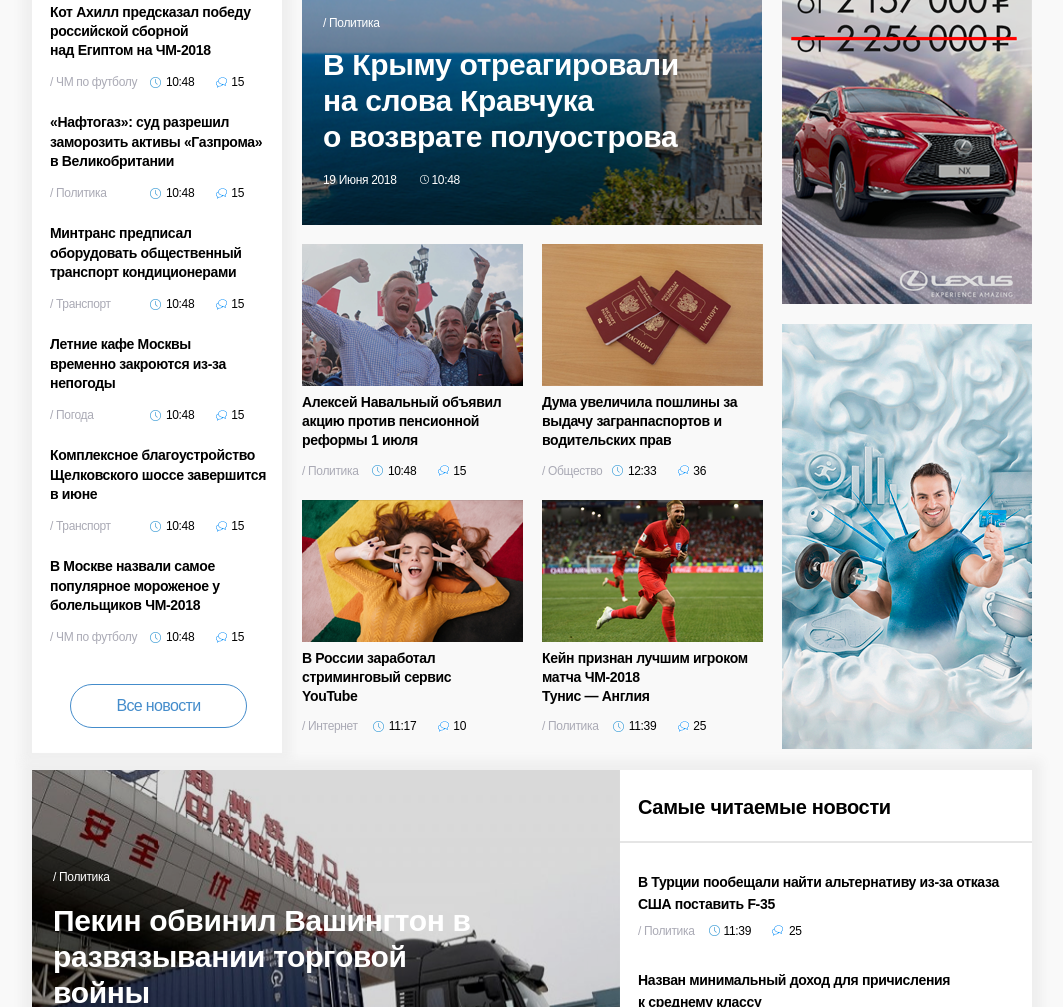
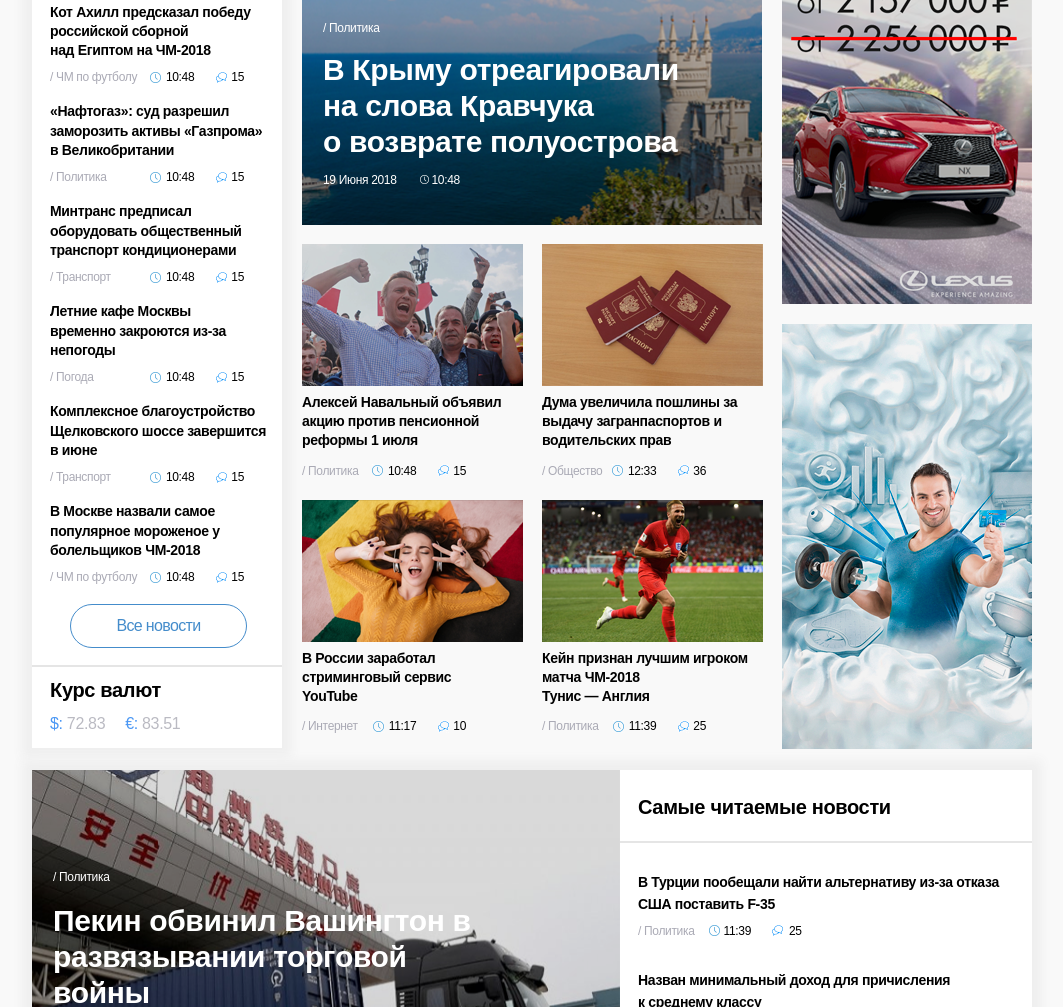
Before and after one commit to Vollllodya/News-Agency, a plain HTML site: page index.html in a window 1280 px wide. Shown: the part 342-1349 px from the top of the page, without its empty margins (108-1171 px from the left). Drawn offline with Linux system fonts and the light colour scheme; no server answers.

Commit message:
New features

```diff
--- a/css/main.css
+++ b/css/main.css
@@ -18,8 +18,8 @@ h2 {
 }
 
 h3 {
-    margin-top: 24px;
-    margin-bottom: 15px;
+    margin-top: 18px;
+    margin-bottom: 10px;
     font-size: 14px;
     font-family: Arial, Helvetica, sans-serif;
     line-height: 1.38;
@@ -43,7 +43,7 @@ aside img:first-of-type {
     background-color: white;
     width: 250px;
     box-shadow: 0 0 10px 10px #efefef;
-    padding-bottom: 25px;
+    padding-bottom: 15px;
     float: left;
     padding-right: 0;
 }
@@ -61,7 +61,7 @@ aside img:first-of-type {
     display: block;
     width: 175px;
     text-align: center;
-    margin: 40px 36px 0 38px;
+    margin: 20px 36px 17px 38px;
     font-style: 14px;
     letter-spacing: -0.65px;
 }
@@ -174,6 +174,32 @@ aside img:first-of-type {
     padding-right: 38px;
 }
 
+.exchange-wraper {
+    border-top: 2px solid #e5e5e5;
+}
+
+.exchange-wraper h3 {
+    font-size: 20px;
+    margin-bottom: 10px;
+    margin-left: 18px;
+    margin-top: 10px;
+}
+
+.exchange-USD {
+    float: left;
+    margin: 0 20px 0 18px;
+    color: #babac2;
+}
+
+.exchange-USD span, .exchange-EUR span {
+    color: #4a97f4;
+}
+
+.exchange-EUR {
+    margin-right: 40px;
+    color: #babac2;
+}
+
 .news-center>a {
     color: #aaaab5;
     text-decoration: none;
--- a/index.html
+++ b/index.html
@@ -6,6 +6,7 @@
         <link rel="stylesheet" href="css/main.css">
         <link rel="stylesheet" href="css/footer.css">
         <title>Новостное агенство</title>
+        <script type="module" src="./js/main.js"></script>
     </head>
 
     <body>
@@ -129,6 +130,16 @@
                         </li>
                     </ul>
                     <a href="#">Все новости</a>
+
+                    <article class="exchange-wraper">
+                        <h3>Курс валют</h3>
+                        <p class="exchange-USD">
+                            <span>&#36;: </span>72.83
+                        </p>
+                        <p class="exchange-EUR">
+                            <span>&#8364;: </span>83.51
+                        </p>
+                    </article>
                 </section>
 
                 <section class="center-colomn">
--- /dev/null
+++ b/js/keys.js
@@ -0,0 +1,4 @@
+export default {
+    accessKey: "1df8be3667ff9256fdb8dfe383395a37",
+    currencies: "USD,RUB"
+}
--- /dev/null
+++ b/js/main.js
@@ -0,0 +1,28 @@
+import keys from './keys.js'
+
+const url = `http://data.fixer.io/api/latest?access_key=${keys.accessKey}&symbols=${keys.currencies}`
+
+const renderExchange = (data) => {
+    const usdContainer = document.querySelector('.exchange-USD');
+    const eurContainer = document.querySelector('.exchange-EUR');
+
+    eurContainer.innerHTML = `<span>&#8364;: </span>${data.rates.RUB.toFixed(2)}`
+    usdContainer.innerHTML = `<span>&#36;: </span>${(data.rates.RUB / data.rates.USD).toFixed(2)}`
+}
+
+document.addEventListener(`DOMContentLoaded`, async function getExchange(){
+    try {
+        const respons = await fetch(url);
+        if (respons.status !== 200){
+            console.error(respons.status + ': ' + respons.statusText);
+            setTimeout(()=> getExchange(), 500);
+        }
+        else {
+            await respons.json().then(data => data.success == true ? renderExchange(data): Promise.reject(data.error.info));
+        }
+    }
+    catch (error) {
+        console.error('error', error);
+        setTimeout(()=> getExchange(), 500);
+    }
+})
```
